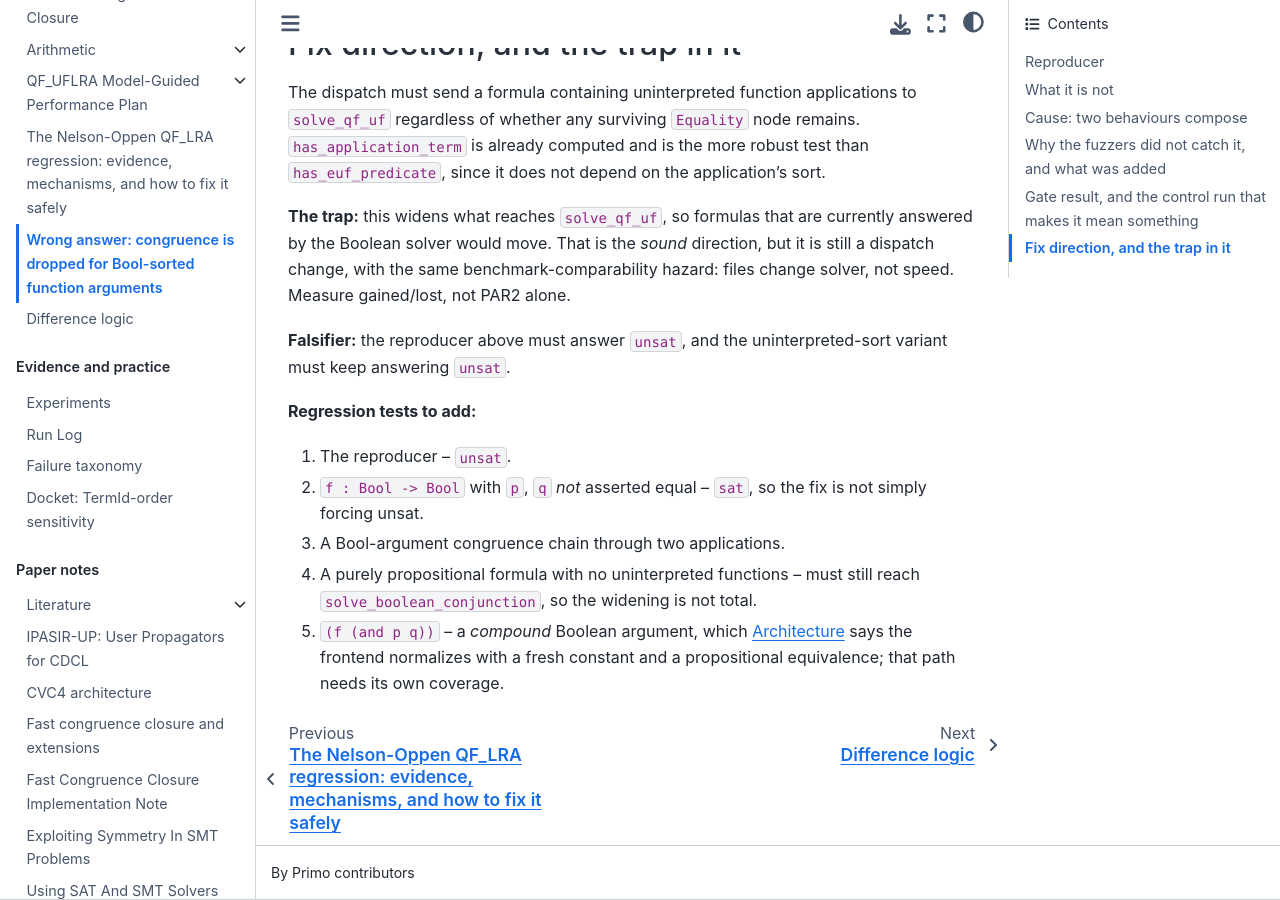
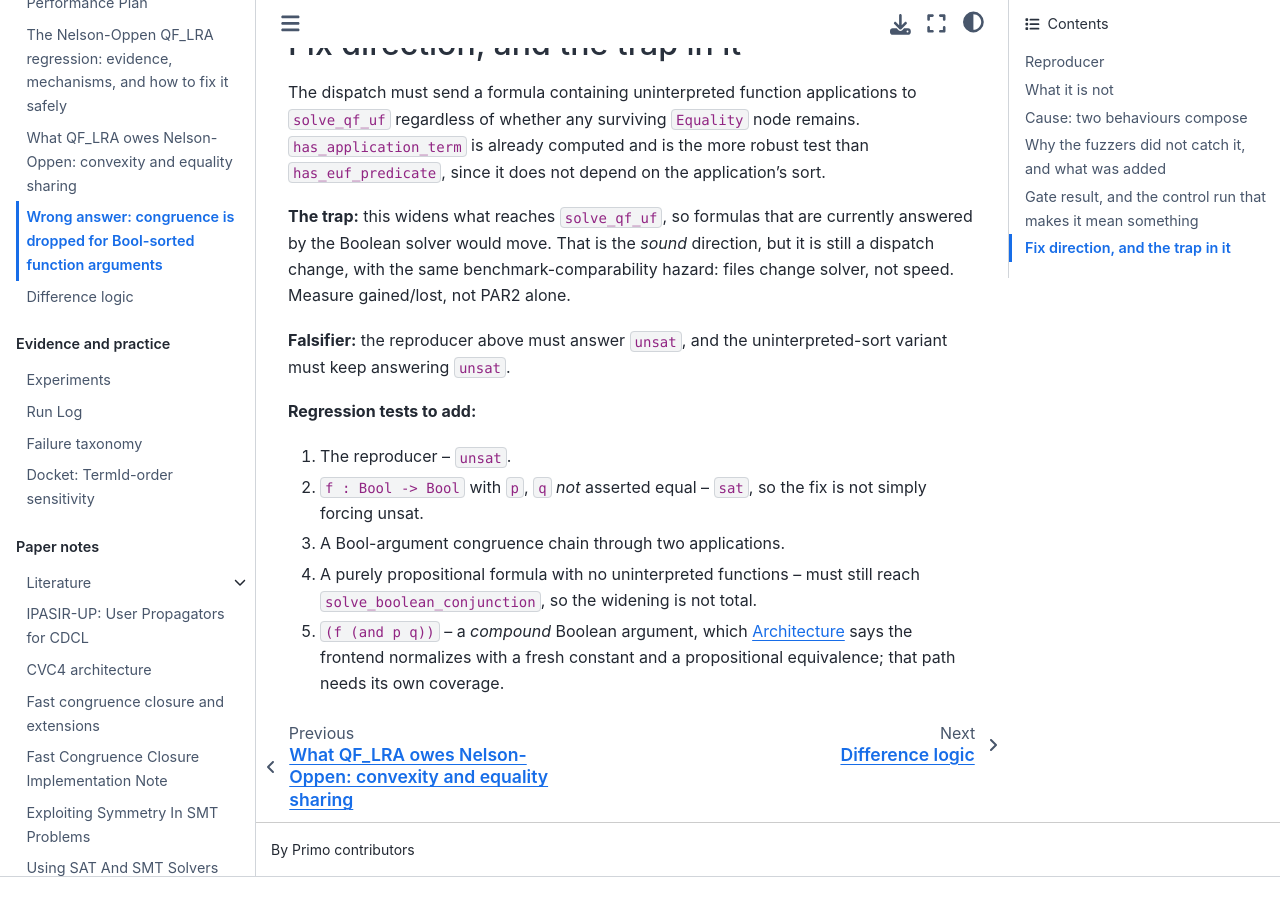
Before and after one commit to primo-solver/primo, a Jupyter Book: the page built from docs/bool-argument-congruence-bug.md, in a window 1280 px wide and 900 px high, scrolled down 4839 px. Built offline with Jupyter Book 1.0.4 settings and Sphinx 7.4.7 and the Sphinx Book theme 1.1.4, drawn with Linux system fonts in a browser that asks for light colours; after the commit the page ends 5716 px from its top, so only the background shows below that; part of the change alters nothing that is shown.

Commit message:
Spell out what QF_LRA owes Nelson-Oppen, and what is switched off
For the model-based theory combination work on
nelson-oppen-online-lazy-ipasir-up. The paper's section 5 is titled
"Simplex: an example model-producing theory solver" and is almost entirely
a specification of what the arithmetic side must provide -- most of which
we do not.

The strategic point first: linear rational arithmetic is CONVEX, so
completeness on our side buys determinism on theirs. If QF_LRA reports
every entailed equality between shared variables, the combination layer
needs no arrangement search and no case splits over u = v, only a
propagation fixpoint. Every equality we fail to deduce is a case split
they have to make instead. Worth settling before the interface is fixed.

What we provide today is one purely syntactic rule: an equality is shared
only when both x <= y and y <= x appear as atoms AND both are assigned
true. Anything the tableau entails without the input spelling it out that
way is invisible.

The note catalogues what section 5 asks for -- the O(|B u N|) hash pass
over beta that triggers M-Propagate, the four opportunistic rules
(FixedEq, EqRow, EqOffsetRows eagerly, EqRows before M-Propagate), and
freedom-interval model mutation -- with the delta-rational trap called out:
beta values carry an infinitesimal component for strict bounds, and keying
the partition on the rational part alone would over-report equalities and
hand the NO layer unsound propagations.

Two things we own are already implemented and switched off, which is the
immediately actionable part. --lra-fixed-elimination is off, yet the paper
says "we aggressively remove fixed variables from the basis" and fixed
variables are the premise of three of the four rules. --lra-row-propagation
is off, yet the paper names bound propagation as what makes a variable
fixed and thereby enables EqRow. Both were measured off for good reasons --
but measured with nothing downstream consuming fixedness, so their value
under MBTC was never in those numbers. Neither default should flip on this
argument alone; both need re-measuring with equality propagation on.

Ranks explanations for propagated equalities second in the work order and
flags it as the piece most likely to be underestimated: without reasons in
build_conflict's shape, the NO layer can propagate but not explain, and
every equality degrades into a decision.

Co-Authored-By: Claude Opus 5 <noreply@anthropic.com>

```diff
--- a/docs/_toc.yml
+++ b/docs/_toc.yml
@@ -28,6 +28,7 @@ parts:
         sections:
           - file: qf-uflra-convex-no-merge-plan
       - file: nelson-oppen-qf-lra-regression
+      - file: qf-lra-equality-sharing
       - file: bool-argument-congruence-bug
       - file: difference_logic
 
--- /dev/null
+++ b/docs/qf-lra-equality-sharing.md
@@ -0,0 +1,168 @@
+# What QF_LRA owes Nelson-Oppen: convexity and equality sharing
+
+Written 2026-08-07 for the Nelson-Oppen work on
+`nelson-oppen-online-lazy-ipasir-up`, which is implementing de Moura and
+Bjørner's *Model-based Theory Combination* (`docs/papers/model-guided-no.pdf`,
+ENTCS 198:37-49, 2008; see also [](papers/model-based-theory-combination.md)
+and [](papers/nelson-oppen-closure-methods.md)).
+
+This note is about **our side of the interface**. The paper's §5 is titled
+"Simplex: an example model-producing theory solver" and is almost entirely a
+specification of what the arithmetic solver must provide. Most of it we do not
+provide yet.
+
+## Why convexity is the whole point
+
+**Linear rational arithmetic is convex** (paper §2: a theory is convex iff
+`Γ ⊨ ⋁ᵢ uᵢ ≃ vᵢ` implies `Γ ⊨ uⱼ ≃ vⱼ` for some `j`). Linear *integer*
+arithmetic is not — the paper's counterexample is `0 ≤ x₁,x₂,x₃ ≤ 1`, which
+entails a disjunction of equalities but no single one.
+
+The consequence is the reason this matters (paper §2.1):
+
+> For convex theories, instead of *guessing*, one can **deduce** the equalities
+> to be shared. The key idea is to propagate `x ≃ y` to `T₂` whenever
+> `T₁ ∪ Γ₁ ⊨ x ≃ y`, and vice-versa. This process is repeated until no further
+> equations can be propagated.
+
+So **completeness on our side buys determinism on theirs.** If QF_LRA reports
+*every* entailed equality between shared variables, the combination layer needs
+no arrangement search, no case splits over `u ≃ v`, and no backtracking on
+partitions — just a propagation fixpoint. Every equality we fail to deduce is a
+case split the NO layer has to make instead.
+
+That is the trade to put on the table before the interface is fixed.
+
+## What we provide today: almost nothing
+
+The only equality-sharing mechanism is
+`enqueue_lra_interface_equality_if_forced` in `src/smt/check_sat.cpp`. It is
+**purely syntactic**: it fires when both `x ≤ y` and `y ≤ x` exist *as atoms in
+the formula* and both are currently assigned true.
+
+It therefore cannot see an equality that the tableau entails but the input did
+not spell out as a pair of opposing non-strict inequalities — which is most of
+them. `x ≃ y` following from `x - y + z = 0 ∧ z = 0` is invisible to it.
+
+What the tableau does expose (`src/theory/arithmetic/lra_tableau.hpp`):
+`assignment(var)` (that is β), `upper_bound`/`lower_bound`, `is_basic`,
+`row(var)`, `occurs_in(var)`. The raw material is there; none of the equality
+machinery is.
+
+## What the paper asks of the Simplex solver
+
+### 1. Model-implied equalities — the `M-Propagate` trigger (§5)
+
+> The current model for the simplex solver is given by β. Enumerating the
+> equalities implied by β is simple: enumerate all the values of β(xᵢ),
+> inserting each value into a hash table. The expected time is O(|B ∪ N|).
+
+**Proposed API**: given the shared real terms, return the partition of them
+induced by equal β. One hash pass, no pivoting, no entailment check.
+
+Note for implementation: β values are `DeltaRational` (rational + infinitesimal
+for strict bounds), and `operator==` already compares both components. Two
+variables agreeing on the rational part but differing in δ are *not* equal in
+the concrete model, so the delta component must participate in the key — using
+only the rational part would over-report equalities and hand the NO layer
+unsound propagations.
+
+This is cheap and is the single highest-value thing we can add.
+
+### 2. Opportunistic equality propagation (§5.1)
+
+Four rules, all inexpensive, all on the tableau. `P` denotes a linear
+polynomial; `P` is *fixed* iff every variable in it is fixed (`lᵢ = uᵢ`) or has
+coefficient 0; `β(P)` is its value under β.
+
+| rule | premise | conclusion |
+|---|---|---|
+| **FixedEq** | `lᵢ = uᵢ = lⱼ = uⱼ` | `xᵢ ≃ xⱼ` |
+| **EqRow** | `xᵢ ≃ xⱼ + P`, `P` fixed, `β(P) = 0` | `xᵢ ≃ xⱼ` |
+| **EqOffsetRows** | `xᵢ ≃ x_k + P₁`, `xⱼ ≃ x_k + P₂`, both fixed, `β(P₁) = β(P₂)` | `xᵢ ≃ xⱼ` |
+| **EqRows** | `xᵢ ≃ P + P₁`, `xⱼ ≃ P + P₂`, `P₁,P₂` fixed, `β(P₁) = β(P₂)` | `xᵢ ≃ xⱼ` |
+
+Implementation notes from the paper: FixedEq via a map from value to fixed
+variables; EqRow checked cheaply when a row is updated during a pivot;
+EqOffsetRows via a map `(x_k, v) ↦ xᵢ`. **The first three are applied eagerly;
+EqRows only before `M-Propagate`**, being the expensive one.
+
+### 3. Model mutation via freedom intervals (§5.2)
+
+The *freedom* of a non-basic `xⱼ` is `[Lⱼ, Uⱼ]`, computed from the rows it
+occurs in; `update(xⱼ, v)` for any `v` in that interval preserves feasibility
+without pivoting. The greedy heuristic: pick `v` that **reduces** the number of
+equal-value classes, i.e. makes β more diverse.
+
+Why this matters to the NO side: every pair that merely *happens* to share a β
+value becomes a case split under `M-Propagate`. Diversifying β before
+propagating removes coincidental equalities and shrinks that set. The paper
+reports the average number of shared equalities actually propagated by Z3 as
+**2.46**, maximum 57 — small, because of exactly this.
+
+We already have the ingredients: `update()` exists in the tableau, and
+`can_enter` already reasons about how far a non-basic variable may move.
+
+## Two things we own that are already implemented — and switched off
+
+This is the immediately actionable part, and it needs deciding on our side
+rather than theirs.
+
+**`--lra-fixed-elimination` (item H7) is off by default.** The paper, §5.1:
+"We also aggressively remove fixed variables from the basis." Fixed variables
+are the premise of three of the four opportunistic rules, and a fixed variable
+sitting in the basis is one the rules cannot use. Our own note in
+[](arithmetic.md) records H7 as netting to nothing on the scrambled competition
+set — measured *without* any equality propagation depending on it. Under MBTC
+its value changes, because it is no longer only a pivoting economy.
+
+**`--lra-row-propagation` is off by default.** The paper, §5.1, immediately
+after listing the rules:
+
+> These rules can miss some implied equalities. [...] Fortunately, the bound
+> propagation technique described in [8] can be used imply the bound `0 ≤ w`,
+> making `w` a fixed variable, and enabling the application of the rule EqRow.
+
+Reference [8] is Dutertre & de Moura — the paper our tableau is built from, and
+`--lra-row-propagation` is that technique. So bound propagation is not only a
+search economy here; it is what *makes variables fixed*, which is what makes
+the opportunistic rules fire. Its own evaluation
+([](qf-lra-heuristics.md)'s D1) found it neutral-to-negative on solved count —
+again, measured with nothing downstream that consumed fixedness.
+
+**Neither default should be flipped on this reasoning alone.** Both were
+measured and both are off for good empirical reasons. The point is narrower and
+should be stated to whoever owns the NO branch: *their* benefit was never in
+those measurements, so if MBTC lands, both options need re-measuring **with the
+equality propagation switched on**, and the answer may differ.
+
+## Proposed order of work on our side
+
+1. **Model-implied equality partition** (§5). Small, self-contained, no
+   behaviour change when unused, and it unblocks `M-Propagate` on their side.
+   Falsifier: on a QF_UFLRA instance with shared reals, the partition must
+   refine as bounds tighten, and must never merge two variables whose
+   `DeltaRational` values differ in the δ component alone.
+2. **Explanations for propagated equalities.** Anything we propagate needs a
+   reason set for conflict analysis, in the same shape as `build_conflict`'s
+   Farkas-style reasons. Without this the NO layer can propagate but not
+   explain, and every equality becomes a decision rather than an implication.
+   *This is the piece most likely to be underestimated.*
+3. **FixedEq, EqRow, EqOffsetRows** eagerly; **EqRows** before `M-Propagate`.
+4. **Freedom-interval diversification**, last — it is an optimisation of the
+   number of case splits, not a correctness obligation.
+
+## What we should ask the NO branch for
+
+- **The interface shape**: do they want a partition of shared terms, a stream
+  of `(x, y, reason)` propagations, or both? (1) and (3) produce different
+  things — a model-induced partition is a *conjecture* needing a case split;
+  an opportunistic rule firing is an *entailment* needing an explanation. The
+  distinction matters and the API should keep them apart rather than blur them.
+- **Whether they intend to rely on convexity.** If yes, the value of completing
+  our equality deduction is high and arrangement search can go. If they keep
+  arrangement search for QF_UFLIA-style non-convex reasons later, the calculus
+  is different and (1) alone may be enough.
+- **A shared benchmark**: none of this can be evaluated on QF_LRA alone. The
+  QF_UFLRA corpus is **not staged on the cluster** — worth fixing before either
+  side claims a measurement.
```
